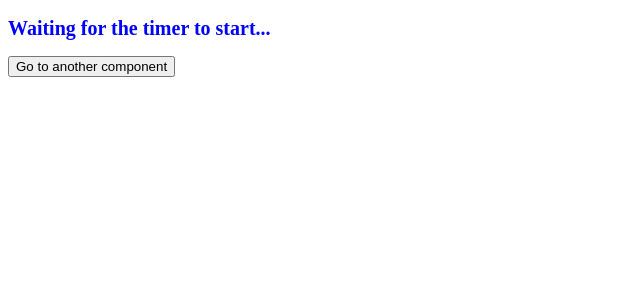
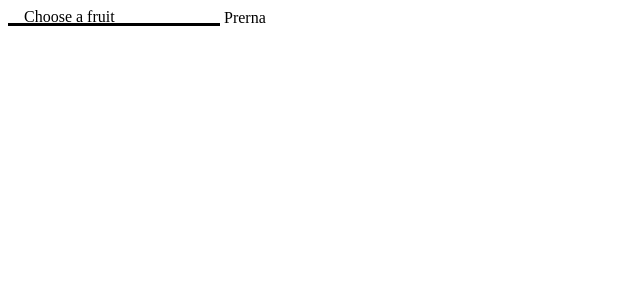
Before and after one commit to prerna009/Angular_Concept, an Angular app in the folder angular-material/: page / in a window 1280 px wide. Shown: the top 300 px of the page, without its empty margins (0-640 px from the left). Built offline with nearby package versions, Linux system fonts and the light colour scheme.

Commit message:
update packages

```diff
--- /dev/null
+++ b/angular-material/src/app/angular-material/angular-material.component.html
@@ -0,0 +1,11 @@
+<form class="example-form">
+    <mat-form-field class="example-full-width">
+        <input type="text" matInput [formControl]="fruitControl" [matAutocomplete]="auto" placeholder="Choose a fruit">
+        <mat-autocomplete #auto="matAutocomplete">
+            <mat-option *ngFor="let fruit of filteredFruits | async" [value]="fruit">
+                {{ fruit }}
+            </mat-option>
+        </mat-autocomplete>
+    </mat-form-field>
+    <mat-slide-toggle>Prerna</mat-slide-toggle>
+</form>
--- /dev/null
+++ b/angular-material/src/app/angular-material/angular-material.component.ts
@@ -0,0 +1,28 @@
+import { Component } from '@angular/core';
+import { FormControl } from '@angular/forms';
+import { map, Observable, startWith } from 'rxjs';
+
+@Component({
+  selector: 'app-angular-material',
+  templateUrl: './angular-material.component.html',
+  styleUrl: './angular-material.component.css'
+})
+export class AngularMaterialComponent {
+  fruitControl= new FormControl();
+
+  fruits:string[]=['Apple','Orange','Banana','Mango','Chickoo','Pineapple'];
+
+  filteredFruits:Observable<string[]>;
+
+  constructor(){
+    this.filteredFruits=this.fruitControl.valueChanges.pipe(
+      startWith(''),
+      map(value=>this.filterFruits(value))
+    );
+  }
+
+  filterFruits(value:string):string[]{
+    const filterValue=value.toLowerCase();
+    return this.fruits.filter(fruit=>fruit.toLowerCase().includes(filterValue));
+  }
+}
--- a/angular-material/src/app/app-routing.module.ts
+++ b/angular-material/src/app/app-routing.module.ts
@@ -3,10 +3,7 @@ import { RouterModule, Routes } from '@angular/router';
 import { AComponent } from './component/a/a.component';
 import { BComponent } from './component/b/b.component';
 
-const routes: Routes = [
-  {path:'',component:AComponent},
-  {path:'b',component:BComponent}
-];
+const routes: Routes = [];
 
 @NgModule({
   imports: [RouterModule.forRoot(routes)],
--- a/angular-material/src/app/app.component.html
+++ b/angular-material/src/app/app.component.html
@@ -1,12 +1,2 @@
-<!-- <div class="autocomplete-example">
-    <mat-form-field class="example-full-width">
-        <mat-label>Choose a fruit</mat-label>
-        <input type="text" matInput [formControl]="fruitControl" [matAutocomplete]="auto">
-        <mat-autocomplete #auto="matAutocomplete">
-            <mat-option *ngFor="let fruit of filteredFruits | async" [value]="fruit">
-                {{ fruit }}
-            </mat-option>
-        </mat-autocomplete>
-    </mat-form-field>
-</div> -->
-<router-outlet></router-outlet>
+<!-- <router-outlet></router-outlet> -->
+<app-angular-material></app-angular-material>
--- a/angular-material/src/app/app.component.ts
+++ b/angular-material/src/app/app.component.ts
@@ -9,21 +9,4 @@ import { first, map, Observable, startWith } from 'rxjs';
 })
 export class AppComponent {
   title = 'angular-material';
-  fruitControl= new FormControl();
-
-  fruits:string[]=['Apple','Orange','Banana','Mango','Chickoo','Pineapple'];
-
-  filteredFruits:Observable<string[]>;
-
-  constructor(){
-    this.filteredFruits=this.fruitControl.valueChanges.pipe(
-      startWith(''),
-      map(value=>this.filterFruits(value))
-    );
-  }
-
-  filterFruits(value:string):string[]{
-    const filterValue=value.toLowerCase();
-    return this.fruits.filter(fruit=>fruit.toLowerCase().includes(filterValue));
-  }
 }
--- /dev/null
+++ b/package.json
@@ -0,0 +1,5 @@
+{
+  "dependencies": {
+    "@angular/cli": "^19.0.4"
+  }
+}
```
Also changed, not shown: angular-material/src/app/app.module.ts (+12 -1 lines), angular-material/src/app/angular-material/angular-material.component.css (added), 2 other files (tests, documents, lock files or other folders).
